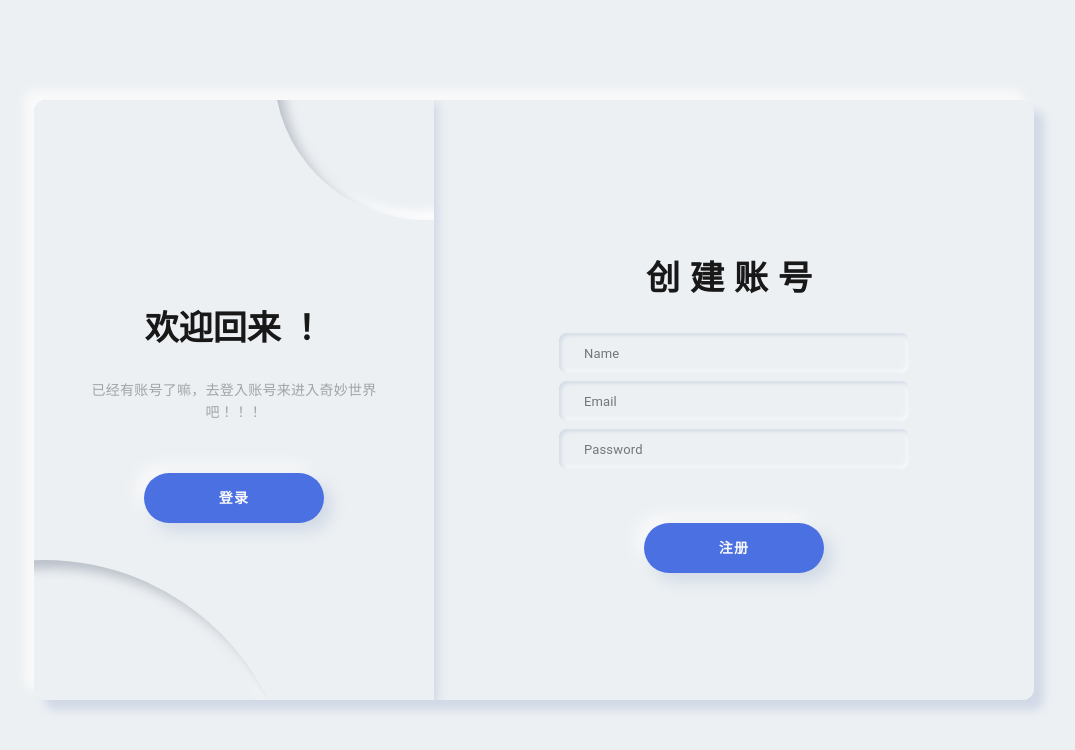
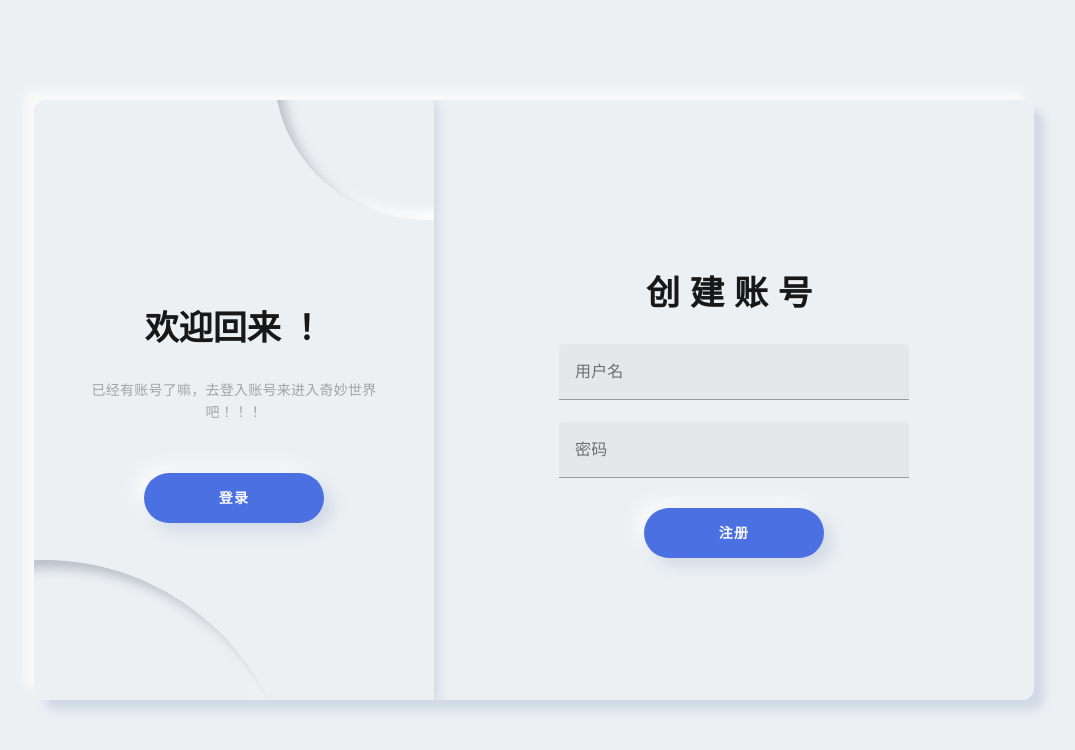
Before and after one commit to Jenny-Tany/Manhole-cover-inspection, a Vue app: page /login in a window 1280 px wide. Shown: the top 750 px of the page, without its empty margins (106-1181 px from the left). Built offline with nearby package versions, Linux system fonts and the light colour scheme.

Commit message:
finish signup

```diff
--- a/src/components/HelloWorld.vue
+++ b/src/components/HelloWorld.vue
@@ -161,7 +161,7 @@
 import test from '@/pages/test.vue';
 import DataQuery from '@/components/DataQuery.vue';
 import User from '@/components/User.vue'
-import UpLoadFiles from '@/components/UpLoadFiles.vue'
+// import UpLoadFiles from '@/components/UpLoadFiles.vue'
 
 // 引入图标
 import SvgIcon from '@jamescoyle/vue-icon';
@@ -175,14 +175,8 @@ const tab = ref('option-1');
 // 抽屉式导航
 const drawer = ref(true);
 const rail = ref(true);
-const selectedComponent = ref(User)
-const selectComponent = (value) => {
-  if (value === 'account') {
-    selectedComponent.value = User;
-  } else if (value === 'files') {
-    selectedComponent.value = UpLoadFiles;
-  }
-};
+// const selectedComponent = ref(User)
+
 const mainStyle = ref('148px');
 
 const toggleRail = () => {
--- a/src/components/LoginView.vue
+++ b/src/components/LoginView.vue
@@ -5,10 +5,33 @@
       <form class="form" id="a-form" @submit.prevent>
         <h2 class="form_title title">创建账号</h2>
         <!-- <span class="form_span">选择注册方式或电子邮箱注册</span> -->
-        <input type="text" class="form_input" placeholder="Name">
-        <input type="text" class="form_input" placeholder="Email">
-        <input type="password" class="form_input" placeholder="Password">
-        <button class="form_button button submit" @click="signup">注册</button>
+        <!-- <input type="text" class="form_input" placeholder="Name"> -->
+        <!-- <input type="text" class="form_input" placeholder="Email"> -->
+        <!-- <input type="password" class="form_input" placeholder="Password"> -->
+    <v-sheet class="mx-auto" width="350">
+    <v-form fast-fail @submit.prevent style="background-color: #ecf0f3">
+      <v-text-field
+        v-model="signupUsername"
+        :rules="firstNameRules"
+        label="用户名"
+        style="border-radius: 8px;"
+      ></v-text-field>
+
+      <v-text-field
+        v-model="signupPassword"
+        :rules="lastNameRules"
+        label="密码"
+        type="password"
+
+      ></v-text-field>
+
+      <!-- <v-btn class="mt-2 form_button button " type="submit" block @click="signup">注册</v-btn> -->
+      <div class="annui">
+        <el-button class="mt-2 form_button button"  type="submit" :plain="true" @click="signup">注册</el-button>
+      </div>
+    </v-form>
+  </v-sheet>
+        <!-- <button class="form_button button submit" @click="signup">注册</button> -->
       </form>
     </div>
 
@@ -44,8 +67,28 @@
 </template>
 
 <script setup>
-import {ref} from "vue"
+import { reactive, ref} from "vue"
 import { useRouter } from "vue-router";
+import { ElMessage } from 'element-plus'
+
+const firstName = ref('');
+const firstNameRules = [
+  value => {
+    if (value?.length > 3) return true;
+
+    return '用户名必须至少包含3个字符。';
+  },
+];
+
+const lastName = ref('123');
+const lastNameRules = [
+  value => {
+    // if (/[^0-9]/.test(value)) return true;
+    if (value?.length >= 5) return true;
+
+    return '密码必须至少包含5个字符。';
+  },
+];
 
 // 跳转路由
 const router = useRouter();
@@ -61,34 +104,55 @@ const changeStyle = () => {
     // }, 1500)
 }
 
-// 用户名和密码
-const username = ref('')
-const password = ref('')
+
+// 注册所需的用户名和密码
+const signupUsername = ref('');
+const signupPassword = ref('');
+
+// 登录所需的用户名和密码
+const loginUsername = ref('');
+const loginPassword = ref('');
 
 // 注册
-const signup = () => {
+const signup = async () => {
   console.log("Signing up...");
+  const eUsername = signupUsername.value;
+  const ePassword = signupPassword.value;
 
-  //用户名正则，4到16位（字母，数字，下划线，减号）
-  var uname = prompt("请出入用户名")
-  var userNamePattern = /^[a-zA-Z0-9_-]{4,16}$/;
-  if (userNamePattern.test(uname)) {
-  	console.log("√");
-  }else{
-  	console.log("您的用户名格式有误")
+  try {
+    const response = await fetch('/api/signup', {
+      method: 'POST',
+      headers: {
+        'Content-Type': 'application/json',
+      },
+      body: JSON.stringify({ userName: eUsername, password: ePassword }),
+    });
+
+    if (response.ok) {
+      const data = await response.json();
+      console.log(data);
+      if (data.msg === 'success') {
+        console.log('注册成功');
+        // 弹出消息框
+        ElMessage({
+          message: '恭喜你，注册成功！',
+          type: 'success',
+        })
+        // 可以根据后端返回的数据进行相应的处理
+      } else if(data.msg === '用户已存在')  {
+        console.log('注册失败：用户名已存在或其他错误');
+        ElMessage({
+          message: '注册失败，该用户名已存在',
+          type: 'warning',
+        })
+      }
+    } else {
+      console.error('注册请求失败');
+    }
+  } catch (error) {
+    console.error('注册请求出错：', error);
   }
 
-  //密码正则，至少8-16个字符，至少1个大写字母，1个小写字母和1个数字，其他可以是任意字符
-  var pwd = prompt("请出入密码")
-  var pwdPattern = /^(?=.*[a-z])(?=.*[A-Z])(?=.*\d)[\s\S]{8,16}$/ ;
-  if (pwdPattern.test(pwd)) {
-  	console.log("√");
-  }else{
-  	console.log("您的密码格式有误");
-  }
-
-  // 验证邮箱
-  // var reg = /^[a-zA-Z0-9]+([-_.][a-zA-Z0-9]+)*@[a-zA-Z0-9]+([-_.][a-zA-Z0-9]+)*\.[a-z]{2,}$/
 };
 
 // 登录
@@ -113,6 +177,15 @@ const login = () => {
   user-select: none;
 }
 
+:deep(.v-input__details) {
+  background-color: rgb(236, 240, 243);
+}
+
+.annui {
+  display: flex;
+  justify-content: center;
+  align-items: center;
+}
 /* body {
   width: 100%;
   height: 100vh;
@@ -265,6 +338,10 @@ const login = () => {
         border: none;
         outline: none;
     }
+    .button:hover {
+      background-color: #5f75cc;
+      color:white
+    }
     .a-container {
         z-index: 100;
         left: calc(100% - 600px);
--- a/src/components/UpLoadFiles.vue
+++ b/src/components/UpLoadFiles.vue
@@ -259,6 +259,7 @@ const prevent = (e) => {
     display: flex;
     justify-content: flex-end;
     margin-right: 15px;
+    margin-top: 2vh;
   }
   .photo {
     margin-top: 10vh;
--- a/src/components/WorkList.vue
+++ b/src/components/WorkList.vue
@@ -52,7 +52,7 @@
         value: [new Date()],
         events: [],
         colors: ['blue', 'indigo', 'deep-purple', 'cyan', 'green', 'orange', 'grey darken-1'],
-        titles: ['Meeting', 'Holiday', 'PTO', 'Travel', 'Event', 'Birthday', 'Conference', 'Party'],
+        titles: ['Meeting', '修井盖', '换井盖', 'Travel', 'Event', 'Birthday', '处理井盖', 'Party'],
       }),
       mounted () {
         const adapter = useDate()
--- a/vite.config.mjs
+++ b/vite.config.mjs
@@ -73,7 +73,7 @@ export default defineConfig({
     // host: '0.0.0.0',
     proxy: {
       '/api': {
-        target: 'http://10.33.20.18:8080',
+        target: 'http://10.33.80.20:8080',
         changeOrigin: true,
         rewrite: (path) => path.replace(/^\/api/, ''),
       },
```
